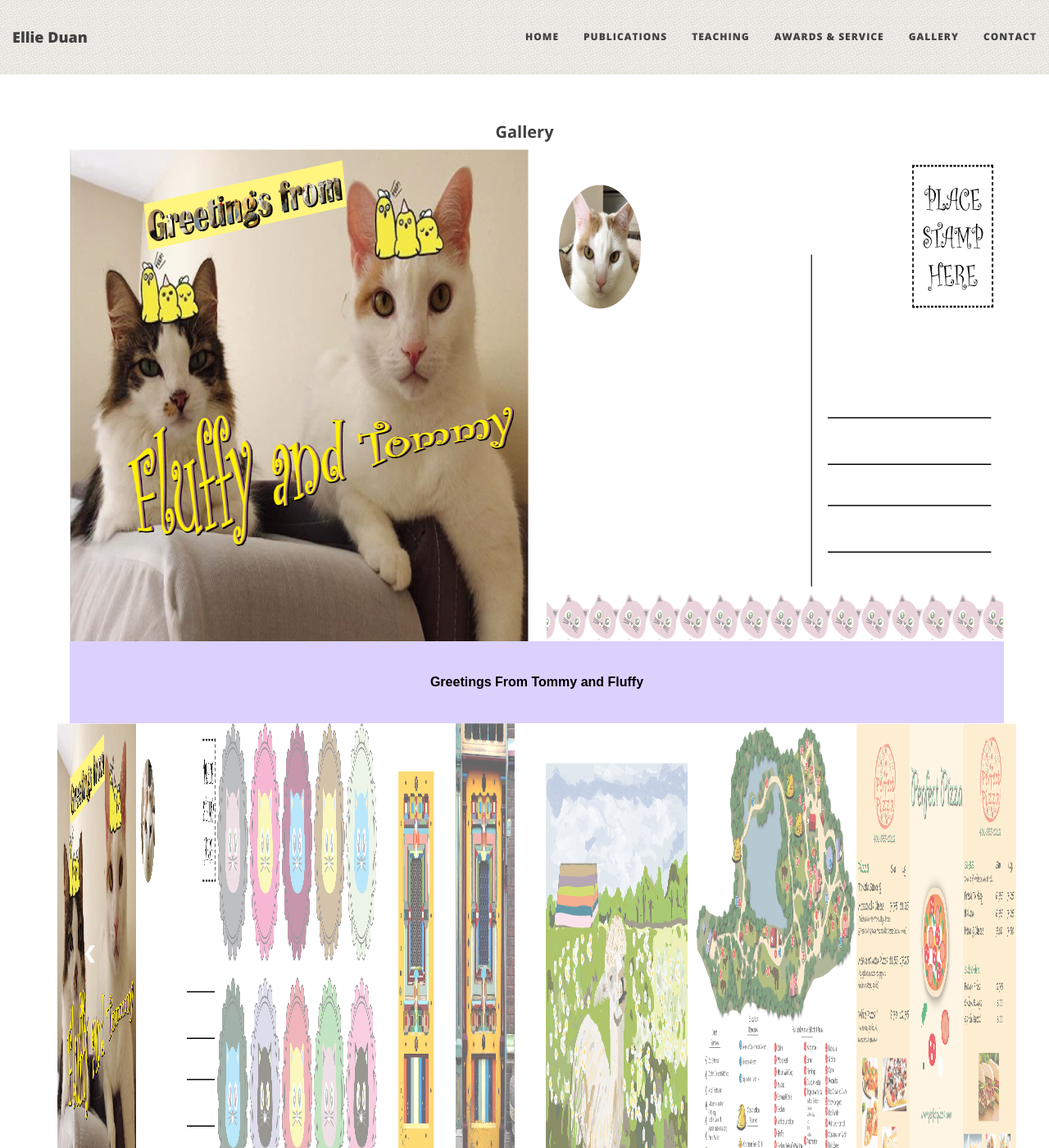
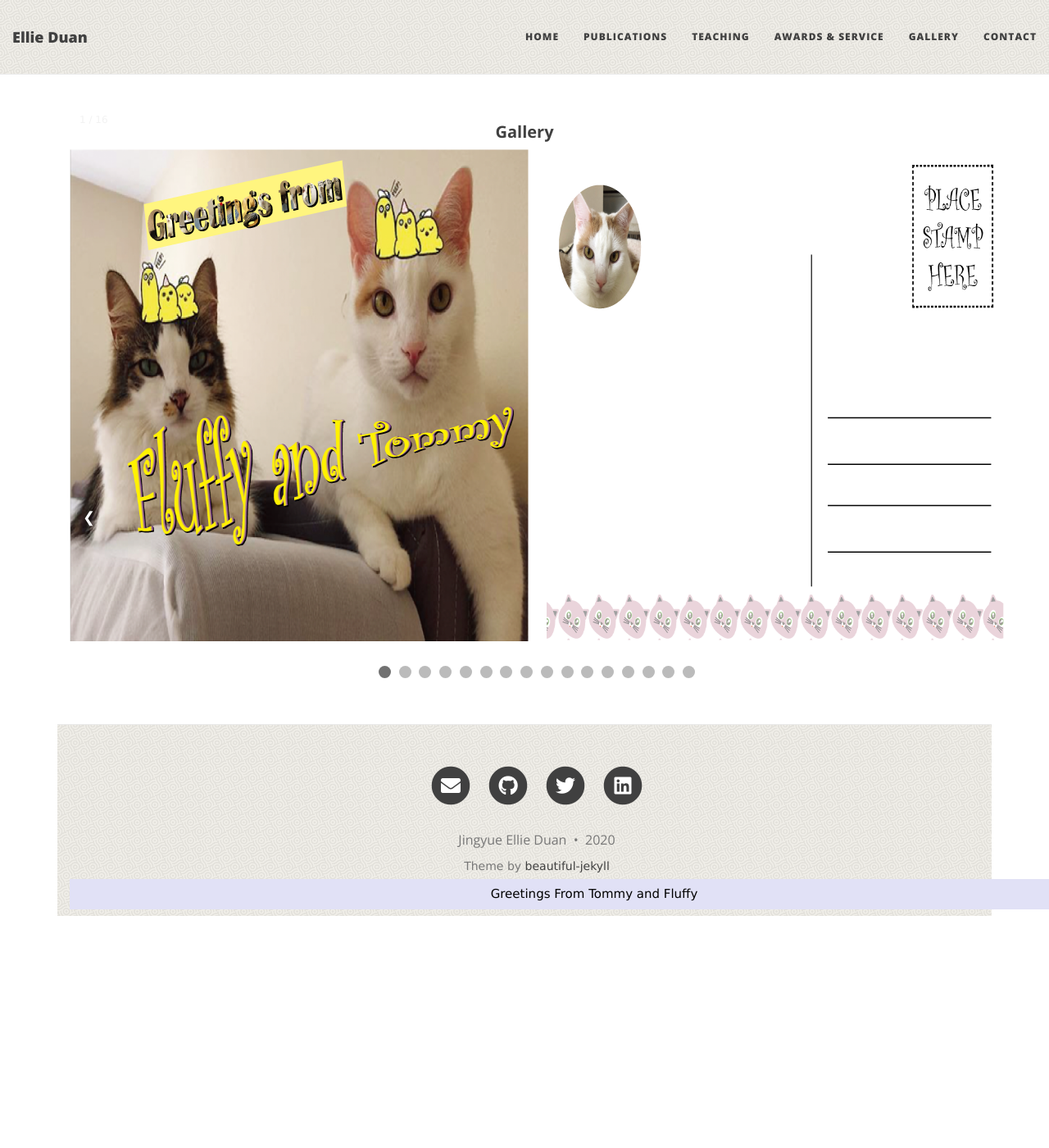
Before and after one commit to EllieDuan/EllieDuan.github.io, a Jekyll site: the page built from gallery.html, in a window 1280 px wide and 1400 px high. Shown: the whole window at 82% size. Built offline with Jekyll 4.4.1, drawn with Linux system fonts in a browser that asks for light colours; nearby versions of some CDN libraries.

Commit message:
update gallery

```diff
--- a/gallery.html
+++ b/gallery.html
@@ -2,58 +2,39 @@
 layout: default
 ---
 <html>
+<head>
 <meta name="viewport" content="width=device-width, initial-scale=1">
 <style>
-body {
-  font-family: Arial;
-  margin: 0;
-}
+* {box-sizing: border-box}
+body {font-family: Verdana, sans-serif; margin:0}
+.mySlides {display: none}
+img {vertical-align: middle;}
 
-* {
-  box-sizing: border-box;
-}
-
-img {
-  display: block;
+/* Slideshow container */
+.slideshow-container {
+  max-width: 1000px;
+  position: relative;
   margin: auto;
-    top: 0;
-    left: 0;
-    right: 0;
-    bottom: 0;
-  width:  auto;
-  height: 500px;
-}
-
-/* Position the image container (needed to position the left and right arrows) */
-.container {
-  position: relative;
-}
-
-/* Hide the images by default */
-.mySlides {
-  display: none;
-}
-
-/* Add a pointer when hovering over the thumbnail images */
-.cursor {
-  cursor: pointer;
+  top:0;
+  bottom:0;
+  left:0;
+  right:0;
 }
 
 /* Next & previous buttons */
-.prev,
-.next {
+.prev, .next {
   cursor: pointer;
   position: absolute;
-  top: 40%;
+  top: 50%;
   width: auto;
   padding: 16px;
-  margin-top: -50px;
+  margin-top: -22px;
   color: white;
   font-weight: bold;
-  font-size: 20px;
+  font-size: 18px;
+  transition: 0.6s ease;
   border-radius: 0 3px 3px 0;
   user-select: none;
-  -webkit-user-select: none;
 }
 
 /* Position the "next button" to the right */
@@ -63,9 +44,20 @@ img {
 }
 
 /* On hover, add a black background color with a little bit see-through */
-.prev:hover,
-.next:hover {
-  background-color: rgba(0, 0, 0, 0.8);
+.prev:hover, .next:hover {
+  background-color: rgba(0,0,0,0.8);
+}
+
+/* Caption text */
+.text {
+  color: black;
+  font-size: 15px;
+  padding: 8px 12px;
+  background-color:#E1E1F6;
+  position: absolute;
+  bottom: 8px;
+  width: 100%;
+  text-align: center;
 }
 
 /* Number text (1/3 etc) */
@@ -77,39 +69,46 @@ img {
   top: 0;
 }
 
-/* Container for image text */
-.caption-container {
-  text-align: center;
-  background-color: #dcd0ff;
-  font-size: 16px;
-  weight: 500;
-  font-weight: bold;
-  padding: 0.5em;
-  color: black;
+/* The dots/bullets/indicators */
+.dot {
+  cursor: pointer;
+  height: 15px;
+  width: 15px;
+  margin: 0 2px;
+  background-color: #bbb;
+  border-radius: 50%;
+  display: inline-block;
+  transition: background-color 0.6s ease;
 }
 
-.row:after {
-  content: "";
-  display: table;
-  clear: both;
+.active, .dot:hover {
+  background-color: #717171;
 }
 
-/* Six columns side by side */
-.column {
-  float: left;
-  width: 16.66%;
+/* Fading animation */
+.fade {
+  -webkit-animation-name: fade;
+  -webkit-animation-duration: 1.5s;
+  animation-name: fade;
+  animation-duration: 1.5s;
 }
 
-/* Add a transparency effect for thumnbail images */
-.demo {
-  opacity: 0.6;
+@-webkit-keyframes fade {
+  from {opacity: .4}
+  to {opacity: 1}
 }
 
-.active,
-.demo:hover {
-  opacity: 1;
+@keyframes fade {
+  from {opacity: .4}
+  to {opacity: 1}
+}
+
+/* On smaller screens, decrease text size */
+@media only screen and (max-width: 300px) {
+  .prev, .next,.text {font-size: 11px}
 }
 </style>
+</head>
 
 
 <body>
@@ -122,145 +121,125 @@ img {
   <div class="mySlides">
     <div class="numbertext">1 / 16</div>
     <img src="/img/adobe_illustrator/class8_homework_ellie_happyholoday.png"  style="width:auto; height:600px">
+    <div class="text">Greetings From Tommy and Fluffy</div>
   </div>
 
   <div class="mySlides">
     <div class="numbertext">2 / 16</div>
     <img src="/img/adobe_illustrator/Ellie_mooncake.png" style="width:auto; height:600px">
+    <div class="text">Moon Cake</div>
   </div>
 
   <div class="mySlides">
     <div class="numbertext">3 / 16</div>
     <img src="/img/adobe_illustrator/hungarian_door_Ellie.png" style="width:auto; height:600px">
+    <div class="text">Hungarian Door</div>
   </div>
 
   <div class="mySlides">
     <div class="numbertext">4 / 16</div>
     <img src="/img/adobe_illustrator/homework3_ellie.png" style="width:auto; height:600px">
+    <div class="text">Llama in the Farm</div>
   </div>
 
   <div class="mySlides">
     <div class="numbertext">5 / 16</div>
     <img src="/img/adobe_illustrator/Roger_william_zoo_Ellie.png" style="width:auto; height:600px">
+    <div class="text">Roger William Zoo Map</div>
   </div>
 
   <div class="mySlides">
     <div class="numbertext">6 / 16</div>
     <img src="/img/adobe_illustrator/Ellie_menu.png" style="width:auto; height:600px">
+    <div class="text">Pizza Restaurant Takeout Menu</div>
   </div>
 
    <div class="mySlides">
     <div class="numbertext">7 / 16</div>
     <img src="/img/adobe_illustrator/Asset_3.png" style="width:auto; height:600px">
+    <div class="text">Happy Halloween!</div>
   </div>
 
    <div class="mySlides">
     <div class="numbertext">8 / 16</div>
     <img src="/img/adobe_illustrator/Asset_4.png" style="width:auto; height:600px">
+    <div class="text">Spring Birds</div>
   </div>
 
    <div class="mySlides">
     <div class="numbertext">9 / 16</div>
     <img src="/img/adobe_illustrator/Final_project_ellie.png" style="width:auto; height:600px">
+    <div class="text">Texas Eyeball</div>
   </div>
 
    <div class="mySlides">
     <div class="numbertext">10 / 16</div>
     <img src="/img/painting/elephant.JPG"  style="width:auto; height:600px">
+    <div class="text">Mom and Baby Elephant</div>
   </div>
 
   <div class="mySlides">
     <div class="numbertext">11 / 16</div>
     <img src="/img/painting/3_scenes.JPG" style="width:auto; height:600px">
+    <div class="text">Sun Rise Sunset and Night</div>
   </div>
 
   <div class="mySlides">
     <div class="numbertext">12 / 16</div>
     <img src="/img/painting/piggy.JPG" style="width:auto; height:600px">
+    <div class="text">Happy Piggy Year</div>
   </div>
 
   <div class="mySlides">
     <div class="numbertext">13 / 16</div>
     <img src="/img/painting/grassland.JPG" style="width:auto; height:600px">
+    <div class="text">Grassland in My Hometown</div>
   </div>
 
   <div class="mySlides">
     <div class="numbertext">14 / 16</div>
     <img src="/img/painting/sakura.jpg" style="width:auto; height:600px">
+    <div class="text">Sakura Over Mt.Fuji</div>
   </div>
 
   <div class="mySlides">
     <div class="numbertext">15 / 16</div>
     <img src="/img/painting/van_gogh_sunflower.jpg" style="width:auto; height:600px">
+    <div class="text">Van Gogh Sunflower</div>
   </div>
 
    <div class="mySlides">
     <div class="numbertext">16 / 16</div>
     <img src="/img/painting/snownight.JPG" style="width:auto; height:600px">
+    <div class="text">Snownight Sweetdreams</div>
   </div>
 
 
   <!-- Next and previous buttons -->
   <a class="prev" onclick="plusSlides(-1)">❮</a>
   <a class="next" onclick="plusSlides(1)">❯</a>
+  <br>
 
-  <!-- Image text -->
-  <div class="caption-container">
-    <p id="caption"></p>
-  </div>
+<div style="text-align:center">
+  <span class="dot" onclick="currentSlide(1)"></span>
+  <span class="dot" onclick="currentSlide(2)"></span>
+  <span class="dot" onclick="currentSlide(3)"></span>
+  <span class="dot" onclick="currentSlide(4)"></span>
+  <span class="dot" onclick="currentSlide(5)"></span>
+  <span class="dot" onclick="currentSlide(6)"></span>
+  <span class="dot" onclick="currentSlide(7)"></span>
+  <span class="dot" onclick="currentSlide(8)"></span>
+  <span class="dot" onclick="currentSlide(9)"></span>
+  <span class="dot" onclick="currentSlide(10)"></span>
+  <span class="dot" onclick="currentSlide(11)"></span>
+  <span class="dot" onclick="currentSlide(12)"></span>
+  <span class="dot" onclick="currentSlide(13)"></span>
+  <span class="dot" onclick="currentSlide(14)"></span>
+  <span class="dot" onclick="currentSlide(15)"></span>
+  <span class="dot" onclick="currentSlide(16)"></span>
+</div>
 
-  <!-- Thumbnail images -->
-  <div class="row">
-    <div class="column">
-    <img class="demo cursor" src="/img/adobe_illustrator/class8_homework_ellie_happyholoday.png" style="width:auto; height:600px"  onclick="currentSlide(1)" alt="Greetings From Tommy and Fluffy">
-    </div>
-    <div class="column">
-      <img class="demo cursor" src="/img/adobe_illustrator/Ellie_mooncake.png" style="width:auto; height:600px" onclick="currentSlide(2)" alt="Moon Cake">
-    </div>
-    <div class="column">
-      <img class="demo cursor" src="/img/adobe_illustrator/hungarian_door_Ellie.png" style="width:auto; height:600px" onclick="currentSlide(3)" alt="Hungarian Door">
-    </div>
-    <div class="column">
-      <img class="demo cursor" src="/img/adobe_illustrator/homework3_ellie.png" style="width:auto; height:600px"  onclick="currentSlide(4)" alt="Llama in the Farm">
-    </div>
-    <div class="column">
-      <img class="demo cursor" src="/img/adobe_illustrator/Roger_william_zoo_Ellie.png" style="width:auto; height:600px"  onclick="currentSlide(5)" alt="Roger William Zoo Map">
-    </div>
-    <div class="column">
-      <img class="demo cursor" src="/img/adobe_illustrator/Ellie_menu.png" style="width:auto; height:600px" onclick="currentSlide(6)" alt="Pizza Restaurant Takeout Menu">
-    </div>
-    <div class="column">
-    <img class="demo cursor" src="/img/adobe_illustrator/Asset_3.png" style="width:auto; height:600px" onclick="currentSlide(7)" alt="Happy Halloween!">
-    </div>
-     <div class="column">
-      <img class="demo cursor" src="/img/adobe_illustrator/Asset_4.png" style="width:auto; height:600px" onclick="currentSlide(8)" alt="Spring Birds">
-    </div>
-    <div class="column">
-      <img class="demo cursor" src="/img/adobe_illustrator/Final_project_ellie.png" style="width:auto; height:600px" onclick="currentSlide(9)" alt="Texas Eyeball">
-    </div>
-    <div class="column">
-    <img class="demo cursor" src="/img/painting/elephant.JPG" style="width:auto; height:600px"  onclick="currentSlide(10)" alt="Mom and Baby Elephant">
-    </div>
-    <div class="column">
-      <img class="demo cursor" src="/img/painting/3_scenes.JPG" style="width:auto; height:600px" onclick="currentSlide(11)" alt="Sun Rise Sunset and Night">
-    </div>
-    <div class="column">
-      <img class="demo cursor" src="/img/painting/piggy.JPG" style="width:auto; height:600px" onclick="currentSlide(12)" alt="Happy Piggy Year">
-    </div>
-    <div class="column">
-      <img class="demo cursor" src="/img/painting/grassland.JPG" style="width:auto; height:600px"  onclick="currentSlide(13)" alt="Grassland in My Hometown">
-    </div>
-    <div class="column">
-      <img class="demo cursor" src="/img/painting/sakura.jpg" style="width:auto; height:600px"  onclick="currentSlide(14)" alt="Sakura Over Mt.Fuji">
-    </div>
-    <div class="column">
-      <img class="demo cursor" src="/img/painting/van_gogh_sunflower.jpg" style="width:auto; height:600px" onclick="currentSlide(15)" alt="Van Gogh Sunflower">
-    </div>
-    <div class="column">
-    <img class="demo cursor" src="/img/painting/snownight.JPG" style="width:auto; height:600px" onclick="currentSlide(16)" alt="Snownight Sweetdreams">
-    </div>
-  </div>
-</div>
+
 
 <script>
 var slideIndex = 1;
```
Also changed, not shown: other parts of gallery.html (+2 -3 lines).
